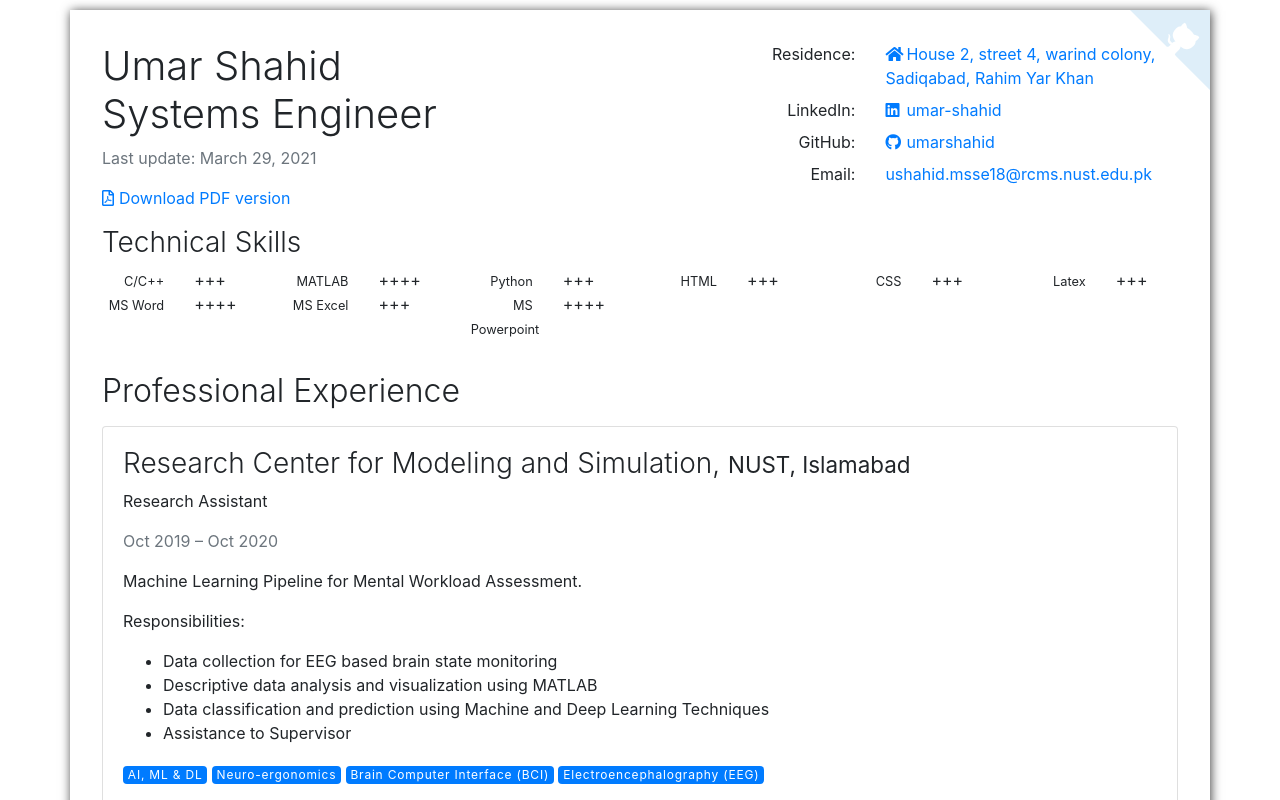
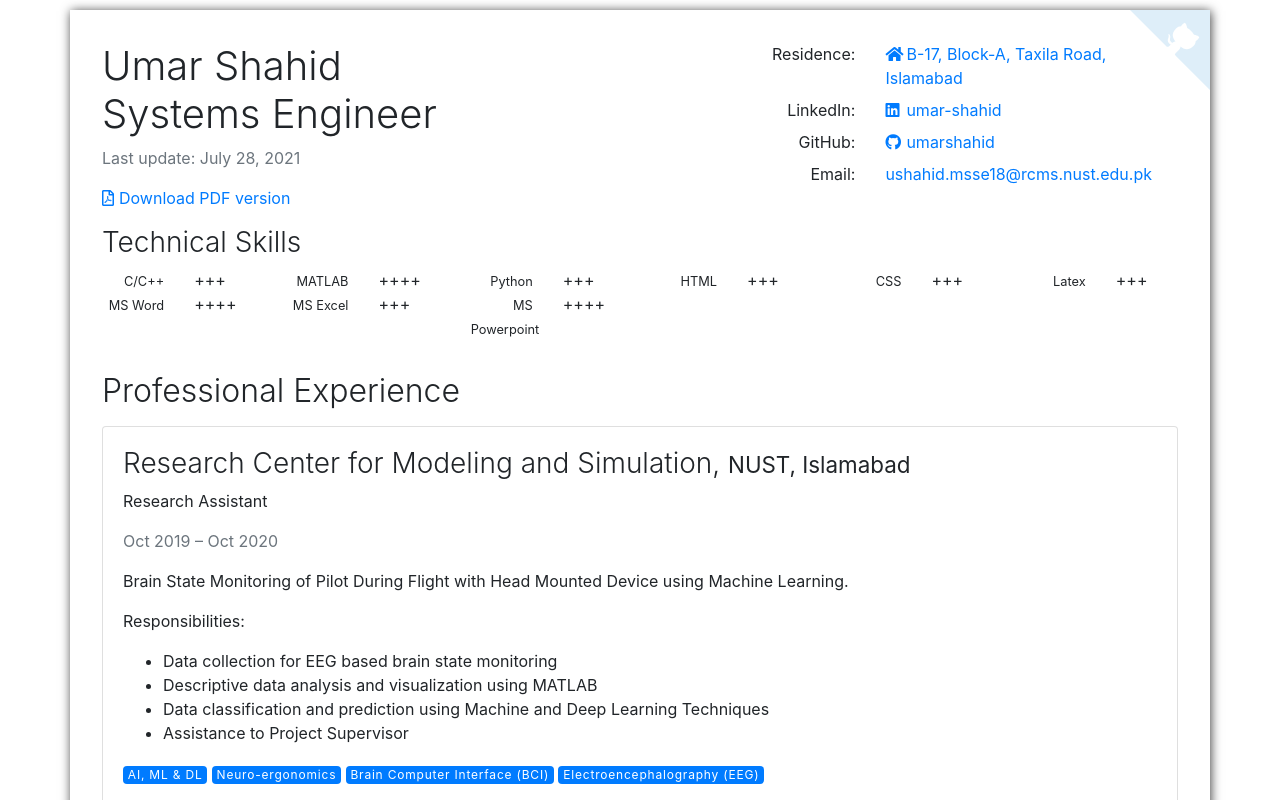
Before and after one commit to umarshahid/Profile, a plain HTML site: page index.html in a window 1280 px wide. Shown: the top 800 px of the page. Drawn offline with nearby package versions, Linux system fonts and the light colour scheme.

Commit message:
Deploying to gh-pages from  @ ec0b0c13c21f0b52dd3357350312cafd3d84be02 🚀

```diff
--- a/index.html
+++ b/index.html
@@ -69,7 +69,7 @@
         <div class="col-md-6 col-print-6">
             <h1>Umar Shahid<br/>Systems Engineer</h1>
             <p>
-                <time datetime="" class="text-muted">Last update: March 29, 2021</time>
+                <time datetime="" class="text-muted">Last update: July 28, 2021</time>
             </p>
             <p>
                 <span class="screen"><a href="umar-shahid.systems-engineer.pdf"><i class="far fa-file-pdf"></i>Download PDF version</a></span>
@@ -81,7 +81,7 @@
         <div class="col-md-6 col-print-6">
             <dl class="row">
                 <dt class="col-4 col-md-5 text-md-right text-print-right font-weight-normal">Residence:</dt>
-                <dd class="col-8 col-md-7"><a href="https://goo.gl/maps/"><i class="fa fa-home fact-icon"></i>House 2, street 4, warind colony, Sadiqabad, Rahim Yar Khan</a></dd>
+                <dd class="col-8 col-md-7"><a href="https://goo.gl/maps/"><i class="fa fa-home fact-icon"></i>B-17, Block-A, Taxila Road, Islamabad</a></dd>
                 <dt class="col-4 col-md-5 text-md-right text-print-right font-weight-normal">LinkedIn:</dt>
                 <dd class="col-8 col-md-7"><a href="https://www.linkedin.com/in/umar-shahid-57a983182/"><i class="fab fa-linkedin fact-icon"></i>umar-shahid</a></dd>
                 <dt class="col-4 col-md-5 text-md-right text-print-right font-weight-normal">GitHub:</dt>
@@ -159,11 +159,11 @@
             <p>Research Assistant</p>
             <p class="text-muted">Oct 2019 – Oct 2020</p>
 
-            <div><p>Machine Learning Pipeline for Mental Workload Assessment.</p>
+            <div><p>Brain State Monitoring of Pilot During Flight with Head Mounted Device using Machine Learning.</p>
 
 <p>Responsibilities:</p>
 
-<ul><li>Data collection for EEG based brain state monitoring</li><li>Descriptive data analysis and visualization using MATLAB</li><li>Data classification and prediction using Machine and Deep Learning Techniques</li><li>Assistance to Supervisor</li></ul></div>
+<ul><li>Data collection for EEG based brain state monitoring</li><li>Descriptive data analysis and visualization using MATLAB</li><li>Data classification and prediction using Machine and Deep Learning Techniques</li><li>Assistance to Project Supervisor</li></ul></div>
 
             <p>
                 <span class="badge badge-primary">AI, ML &amp; DL</span>
```
Also changed, not shown: 1 other file.
